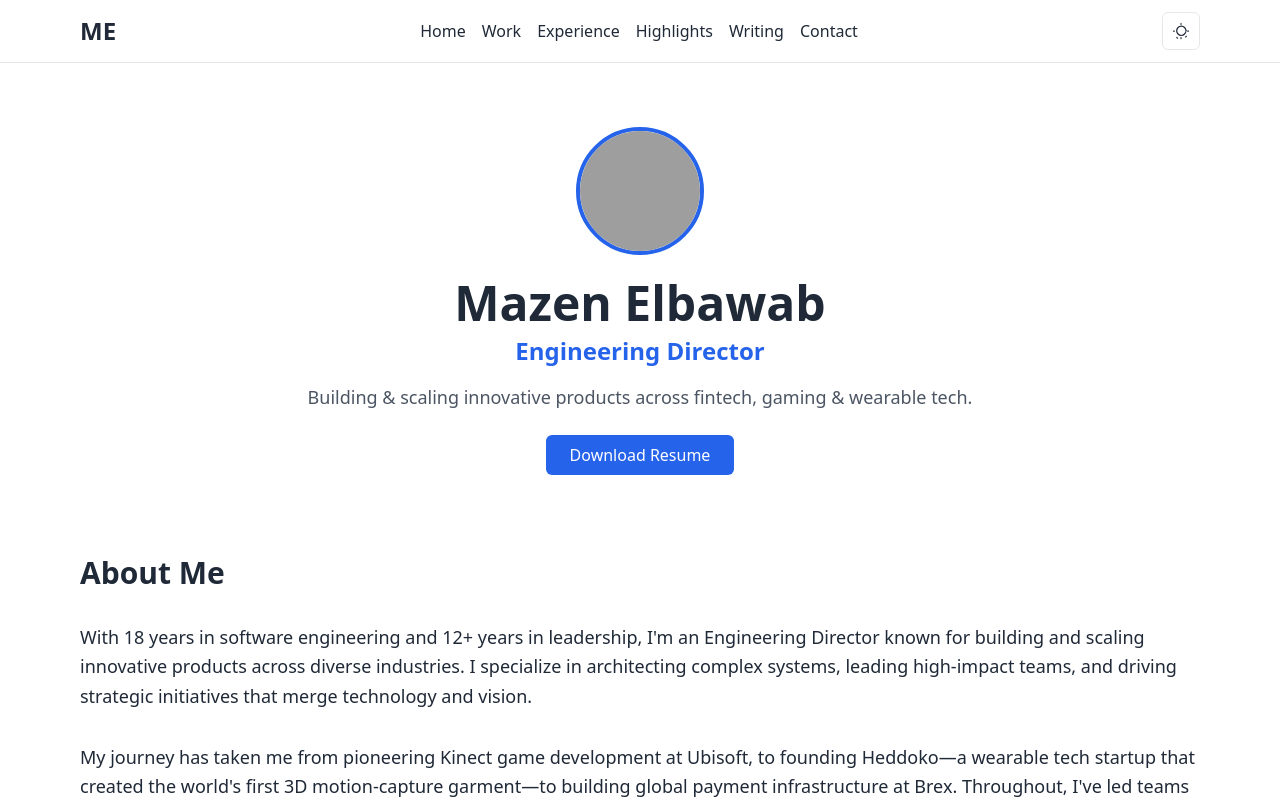
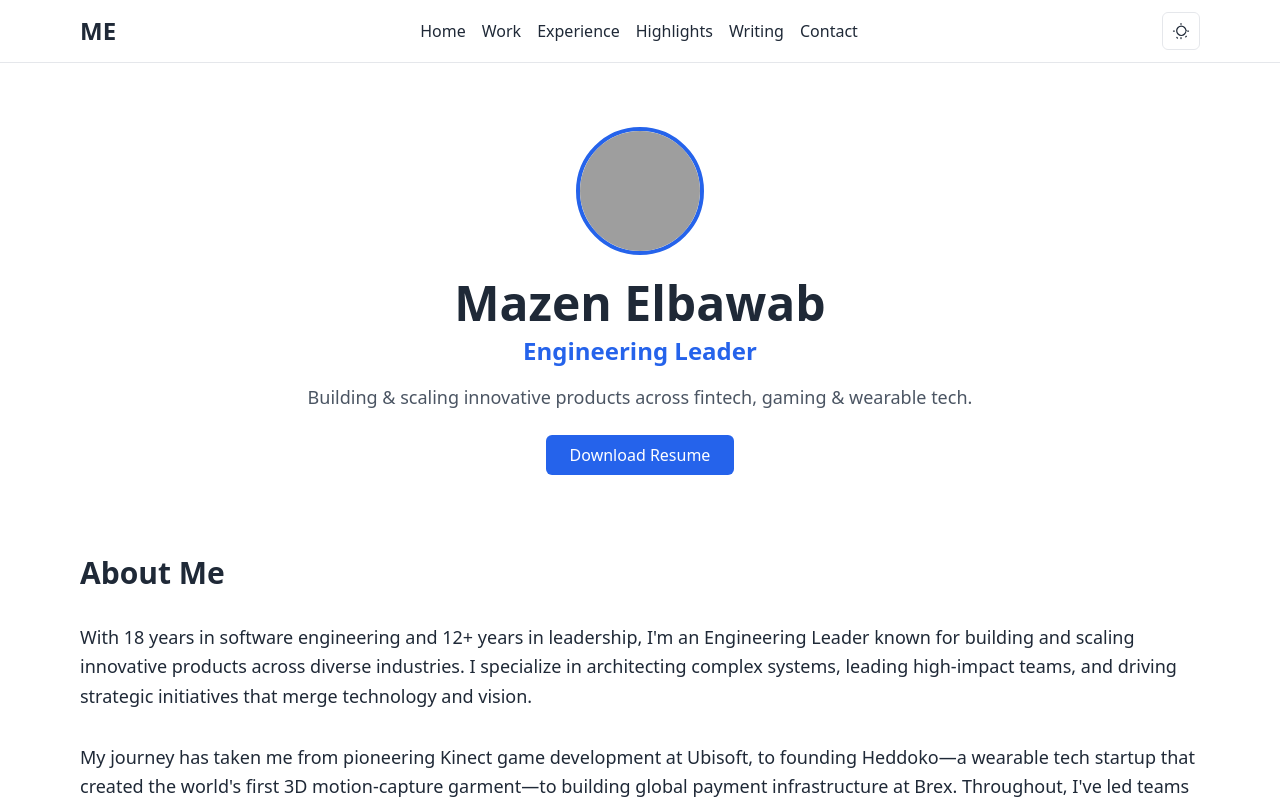
Before and after one commit to mazelb/mazenelbawab, a plain HTML site: page docs/index.html in a window 1280 px wide. Shown: the top 800 px of the page. Drawn offline with nearby package versions, Linux system fonts and the light colour scheme; grey boxes are pictures that could not be loaded.

Commit message:
removing Director, replacing with Leadership

```diff
--- a/docs/index.html
+++ b/docs/index.html
@@ -31,13 +31,13 @@
         <section class="flex flex-col items-center text-center" data-aos="fade-up">
             <img src="https://avatars.githubusercontent.com/u/2873400?v=4" alt="Mazen Elbawab" class="w-32 h-32 rounded-full border-4 border-blue-600 mb-6" />
             <h1 class="text-4xl md:text-5xl font-bold mb-2">Mazen Elbawab</h1>
-            <h2 class="text-xl md:text-2xl text-blue-600 font-semibold mb-4">Engineering Director</h2>
+            <h2 class="text-xl md:text-2xl text-blue-600 font-semibold mb-4">Engineering Leader</h2>
             <p class="max-w-2xl mb-6 text-lg text-gray-600 dark:text-gray-300">Building & scaling innovative products across fintech, gaming & wearable tech.</p>
             <a href="resume_2026.pdf" class="inline-block bg-blue-600 text-white px-6 py-2 rounded-md hover:bg-blue-700 transition">Download Resume</a>
         </section>
         <section class="mt-20 space-y-8">
             <h3 class="text-3xl font-bold mb-4" data-aos="fade-right">About Me</h3>
-            <p class="text-lg leading-relaxed" data-aos="fade-up" data-aos-delay="100">With 18 years in software engineering and 12+ years in leadership, I'm an Engineering Director known for building and scaling innovative products across diverse industries. I specialize in architecting complex systems, leading high-impact teams, and driving strategic initiatives that merge technology and vision.</p>
+            <p class="text-lg leading-relaxed" data-aos="fade-up" data-aos-delay="100">With 18 years in software engineering and 12+ years in leadership, I'm an Engineering Leader known for building and scaling innovative products across diverse industries. I specialize in architecting complex systems, leading high-impact teams, and driving strategic initiatives that merge technology and vision.</p>
             <p class="text-lg leading-relaxed" data-aos="fade-up" data-aos-delay="200">My journey has taken me from pioneering Kinect game development at Ubisoft, to founding Heddoko—a wearable tech startup that created the world's first 3D motion-capture garment—to building global payment infrastructure at Brex. Throughout, I've led teams ranging from 12 to over 100 engineers across multiple continents.</p>
             <p class="text-lg leading-relaxed" data-aos="fade-up" data-aos-delay="300">I believe in lifelong learning, adapting quickly to new challenges, and taking full ownership of every project from vision to execution. Based in Montreal, I'm a single father who balances my passion for innovation with woodworking, cooking, and staying active.</p>
         </section>
```
Also changed, not shown: about.html (+1 -1 lines), index.html (+3 -3 lines), index_backup.html (+4 -4 lines).
